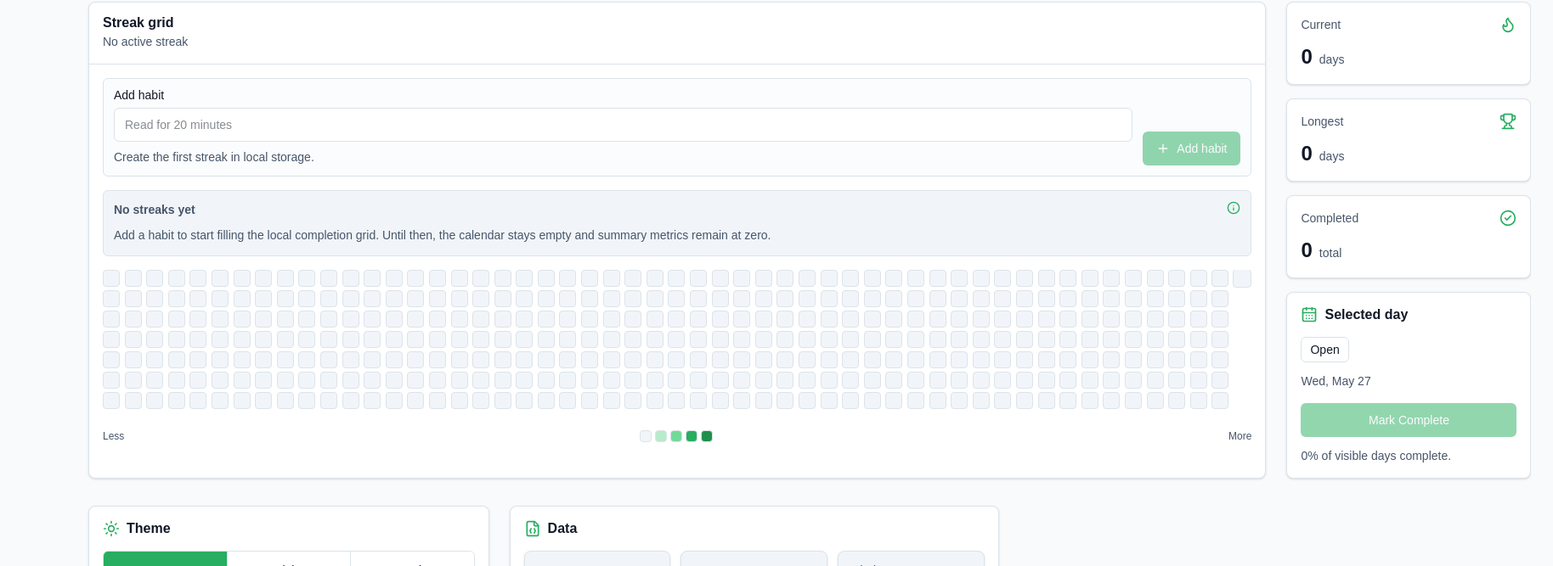
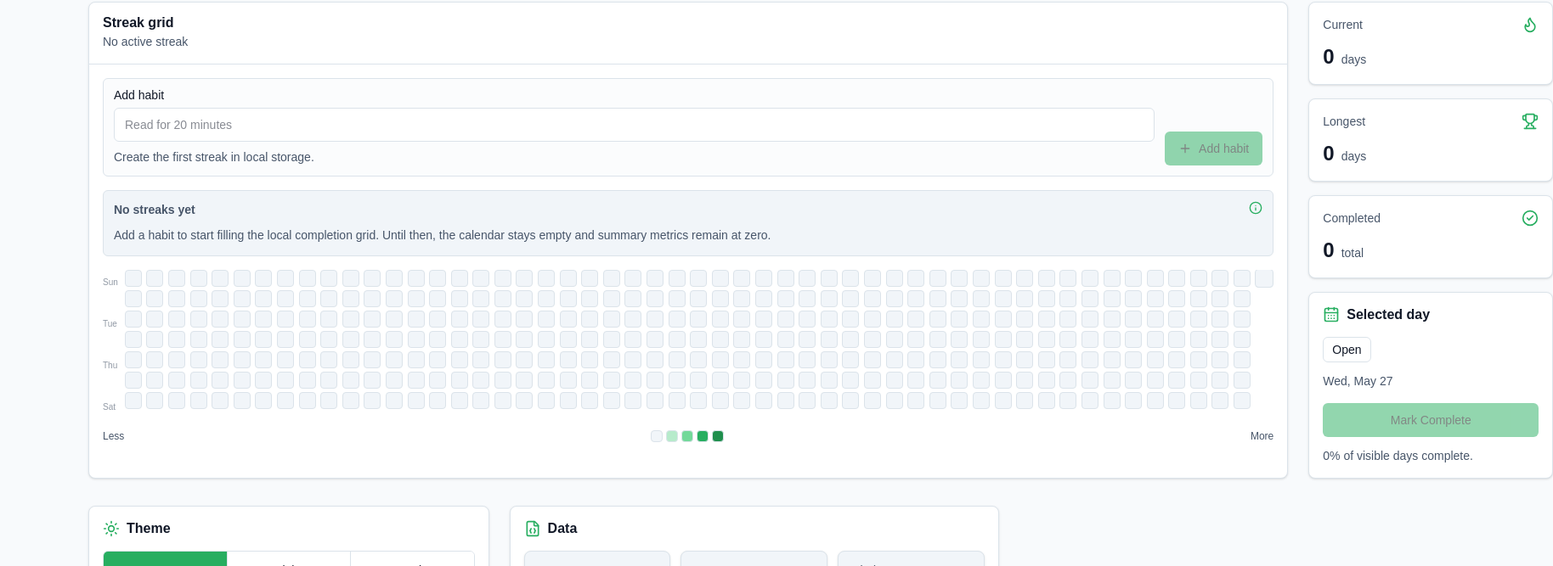
Before and after one commit to AndyMental/streakbeacon-app, a Next.js app: page / in a window 1280 px wide. Shown: the part 277-944 px from the top of the page at 85% size, 1828 px wide, since content can reach past the window. Built offline with nearby package versions, Linux system fonts and the light colour scheme.

Commit message:
feat: implement accessibility improvements for streak grid
Co-authored-by: multica-agent <github@multica.ai>

```diff
--- a/app/globals.css
+++ b/app/globals.css
@@ -10,7 +10,7 @@
   --popover: #ffffff;
   --popover-foreground: #111827;
   --primary: var(--beacon);
-  --primary-foreground: #f8fafc;
+  --primary-foreground: #07130c;
   --secondary: #eaf6fd;
   --secondary-foreground: #1d6f9a;
   --muted: #f1f5f9;
--- a/app/layout.tsx
+++ b/app/layout.tsx
@@ -42,7 +42,13 @@ export default function RootLayout({
 }>) {
   return (
     <html lang="en" suppressHydrationWarning>
-      <body>
+      <body className="antialiased">
+        <a
+          href="#main-content"
+          className="sr-only focus:not-sr-only focus:fixed focus:left-4 focus:top-4 focus:z-50 focus:rounded-md focus:bg-background focus:px-4 focus:py-2 focus:ring-2 focus:ring-ring focus:ring-offset-2"
+        >
+          Skip to content
+        </a>
         <ThemeProvider
           attribute="class"
           defaultTheme="system"
--- a/app/page.tsx
+++ b/app/page.tsx
@@ -18,7 +18,7 @@ const signals = [
 
 export default function Home() {
   return (
-    <main className="mx-auto flex min-h-screen w-full max-w-6xl flex-col gap-8 px-5 py-6 sm:px-8 lg:px-10">
+    <main id="main-content" className="mx-auto flex min-h-screen w-full max-w-6xl flex-col gap-8 px-5 py-6 sm:px-8 lg:px-10">
       <header className="flex flex-col gap-4 border-b pb-6 sm:flex-row sm:items-end sm:justify-between">
         <div>
           <p className="text-sm font-medium uppercase text-muted-foreground">
--- a/app/streak-dashboard.tsx
+++ b/app/streak-dashboard.tsx
@@ -109,6 +109,53 @@ export function StreakDashboard() {
 
   function selectDay(day: GridDay) {
     setSelectedDay(day.day);
+  }
+
+  function handleKeyDown(e: React.KeyboardEvent<HTMLButtonElement>, weekIndex: number, dayIndex: number) {
+    let targetWeek = weekIndex;
+    let targetDay = dayIndex;
+
+    switch (e.key) {
+      case "ArrowUp":
+        targetDay = dayIndex - 1;
+        if (targetDay < 0) {
+          targetDay = 6;
+          targetWeek = weekIndex - 1;
+        }
+        break;
+      case "ArrowDown":
+        targetDay = dayIndex + 1;
+        if (targetDay > 6) {
+          targetDay = 0;
+          targetWeek = weekIndex + 1;
+        }
+        break;
+      case "ArrowLeft":
+        targetWeek = weekIndex - 1;
+        break;
+      case "ArrowRight":
+        targetWeek = weekIndex + 1;
+        break;
+      case "Home":
+        targetWeek = 0;
+        targetDay = 0;
+        break;
+      case "End":
+        targetWeek = model.weeks.length - 1;
+        targetDay = 6;
+        break;
+      default:
+        return;
+    }
+
+    const target = document.querySelector(
+      `button[data-week="${targetWeek}"][data-day="${targetDay}"]`
+    ) as HTMLButtonElement;
+
+    if (target) {
+      e.preventDefault();
+      target.focus();
+    }
   }
 
   function toggleSelectedDay() {
@@ -233,6 +280,7 @@ export function StreakDashboard() {
                   type="button"
                   variant={item.id === model.activeItem?.id ? "default" : "outline"}
                   size="sm"
+                  aria-pressed={item.id === model.activeItem?.id}
                   onClick={() => setSelectedItemId(item.id)}
                 >
                   {item.name}
@@ -338,23 +386,41 @@ export function StreakDashboard() {
             </Alert>
           ) : null}
 
+          <div className="flex gap-2">
             <div
-            className="overflow-x-auto pb-2"
-            role="group"
+              className="grid grid-rows-7 gap-1 pt-1 text-[10px] font-medium text-muted-foreground/60 select-none"
+              aria-hidden="true"
+            >
+              <span className="flex h-5 items-center">Sun</span>
+              <span className="flex h-5 items-center" />
+              <span className="flex h-5 items-center">Tue</span>
+              <span className="flex h-5 items-center" />
+              <span className="flex h-5 items-center">Thu</span>
+              <span className="flex h-5 items-center" />
+              <span className="flex h-5 items-center">Sat</span>
+            </div>
+            <div
+              className="overflow-x-auto pb-2 focus-visible:outline-none"
+              role="grid"
               aria-label="Recent completion history"
+              tabIndex={-1}
             >
               <div className="grid w-max min-w-full grid-flow-col auto-cols-[1.35rem] gap-1">
-              {model.weeks.map((week) => (
-                <div key={week.key} className="grid grid-rows-7 gap-1">
-                  {week.days.map((day) => (
+                {model.weeks.map((week, weekIndex) => (
+                  <div key={week.key} className="grid grid-rows-7 gap-1" role="row">
+                    {week.days.map((day, dayIndex) => (
                       <button
                         key={day.day}
                         type="button"
+                        data-week={weekIndex}
+                        data-day={dayIndex}
+                        tabIndex={day.isSelected ? 0 : -1}
                         aria-label={`${day.label}: ${
                           day.isComplete ? "completed" : "not completed"
                         }`}
                         aria-pressed={day.isComplete}
                         onClick={() => selectDay(day)}
+                        onKeyDown={(e) => handleKeyDown(e, weekIndex, dayIndex)}
                         className={cn(
                           "h-5 w-5 rounded-sm border outline-none transition-transform motion-reduce:transition-none focus-visible:ring-2 focus-visible:ring-ring focus-visible:ring-offset-2",
                           day.isSelected &&
@@ -365,6 +431,7 @@ export function StreakDashboard() {
                     ))}
                   </div>
                 ))}
+              </div>
             </div>
           </div>
 
```
Lines whose indentation alone changed are shown as unchanged.
